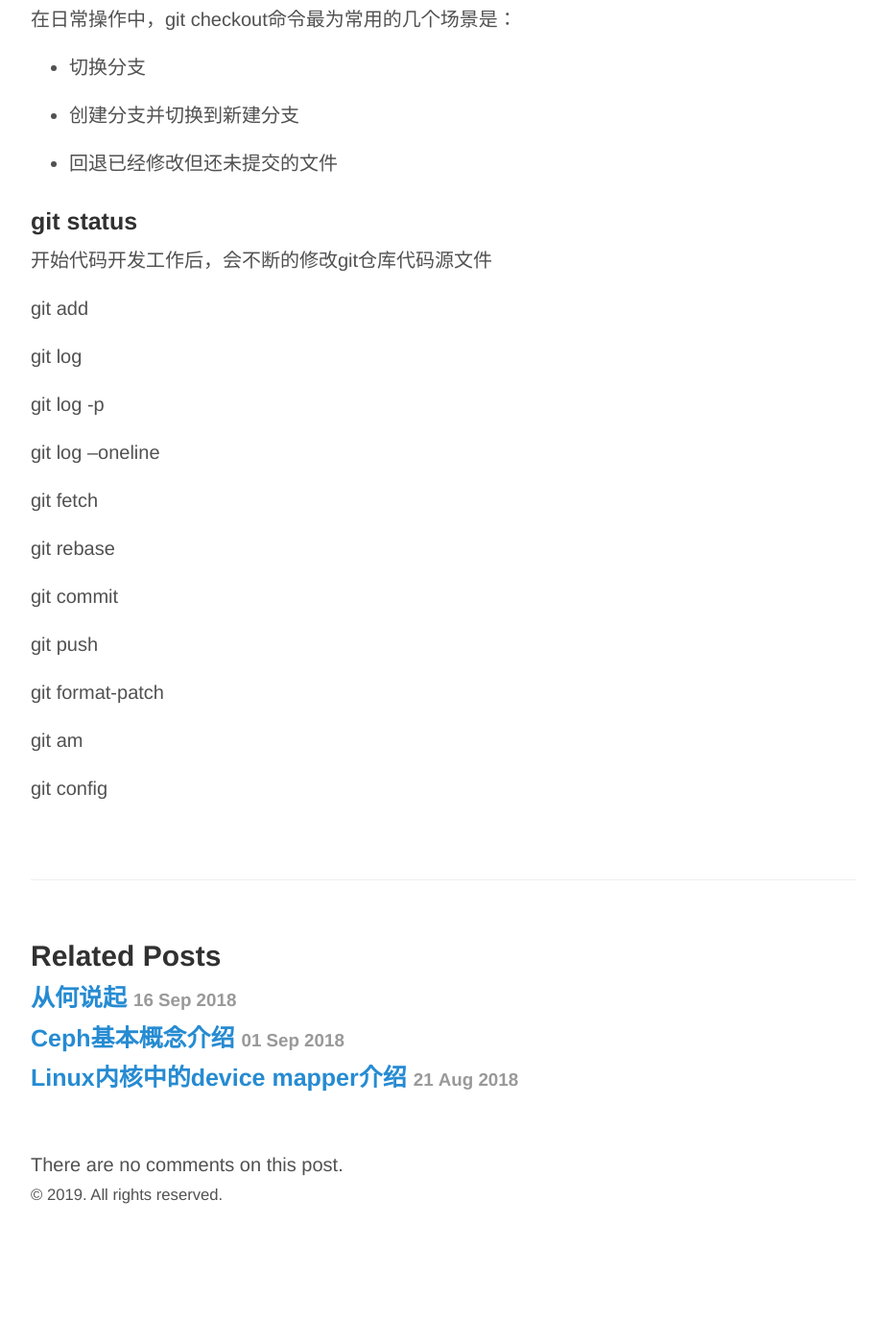
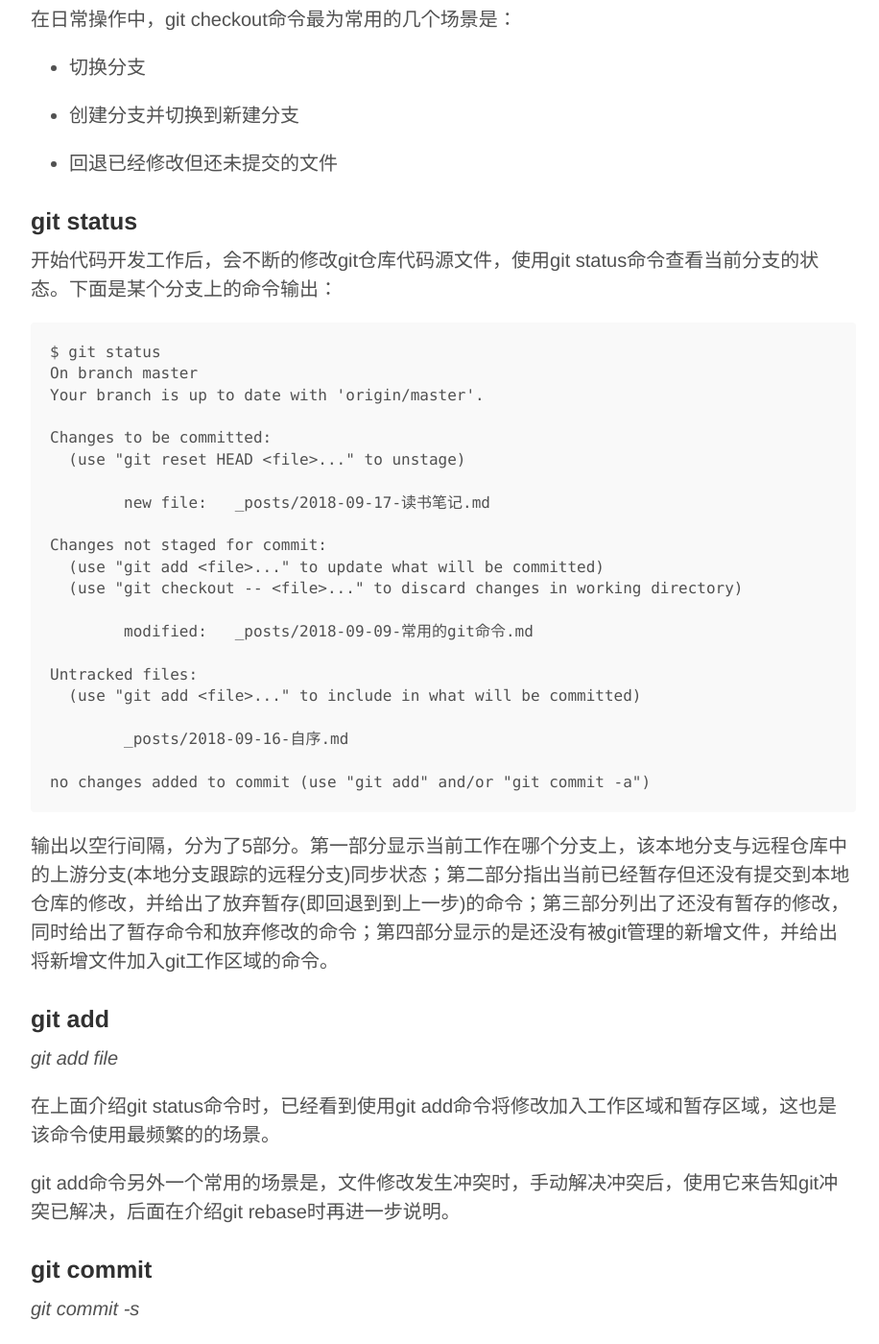
Before and after one commit to bupt075225/bupt075225.github.io, a Jekyll site: the page built from _posts/2018-09-09-常用的git命令.md, in a window 1280 px wide and 1400 px high, scrolled down 1612 px. Shown: the whole window at 96% size, without its empty margins (178-1094 px from the left). Built offline with Jekyll 4.4.1, drawn with Linux system fonts in a browser that asks for light colours; our own code applies the rules of GitHub Pages for plain Markdown files; a script that is not in the unit is left out; before the commit the page ends 2870 px from its top, so only the background shows below that; some of the changed text lies outside the part shown.

Commit message:
Add and update articles
Signed-off-by: LIU CHONG <liuchong.9@gmail.com>

```diff
--- a/_posts/2018-09-09-常用的git命令.md
+++ b/_posts/2018-09-09-常用的git命令.md
@@ -6,7 +6,7 @@
 
 *git clone [url]*
 
-比如，从github克隆一个scrapy项目仓库到本地，可以使用如下命令：
+比如，从github克隆一个scrapy项目的代码仓库到本地，可以使用如下命令：
 
     # git clone https://github.com/scrapy/scrapy.git
 
@@ -21,7 +21,7 @@
     # git branch
     * master
 
-输出显示目前只有一个master分支，*标识当前工作在master分支上。
+输出显示目前只有一个master分支，* 标识当前工作在master分支上。
 
 创建分支使用的命令格式是：
 
@@ -55,21 +55,84 @@
 
 ### git status
 
-开始代码开发工作后，会不断的修改git仓库代码源文件
+开始代码开发工作后，会不断的修改git仓库代码源文件，使用git status命令查看当前分支的状态。下面是某个分支上的命令输出：
 
-git add
+    $ git status
+    On branch master
+    Your branch is up to date with 'origin/master'.
 
-git log
+    Changes to be committed:
+      (use "git reset HEAD <file>..." to unstage)
 
-git log -p
+            new file:   _posts/2018-09-17-读书笔记.md
 
-git log --oneline
+    Changes not staged for commit:
+      (use "git add <file>..." to update what will be committed)
+      (use "git checkout -- <file>..." to discard changes in working directory)
+
+            modified:   _posts/2018-09-09-常用的git命令.md
+
+    Untracked files:
+      (use "git add <file>..." to include in what will be committed)
+
+            _posts/2018-09-16-自序.md
+
+    no changes added to commit (use "git add" and/or "git commit -a")
+
+输出以空行间隔，分为了5部分。第一部分显示当前工作在哪个分支上，该本地分支与远程仓库中的上游分支(本地分支跟踪的远程分支)同步状态；第二部分指出当前已经暂存但还没有提交到本地仓库的修改，并给出了放弃暂存(即回退到到上一步)的命令；第三部分列出了还没有暂存的修改，同时给出了暂存命令和放弃修改的命令；第四部分显示的是还没有被git管理的新增文件，并给出将新增文件加入git工作区域的命令。
+
+### git add
+
+*git add file*
+
+在上面介绍git status命令时，已经看到使用git add命令将修改加入工作区域和暂存区域，这也是该命令使用最频繁的的场景。
+
+git add命令另外一个常用的场景是，文件修改发生冲突时，手动解决冲突后，使用它来告知git冲突已解决，后面在介绍git rebase时再进一步说明。
+
+### git commit
+
+*git commit -s*
+
+这个命令用来将暂存区中的修改提交到本地仓库。提交的时候需要写提交日志(commit log)，日志对于其他人来查看本次提交内容十分有用，日志是对本次提交的简要说明。
+
+-s选项用来在日志尾部加注签名行(Signed-off-by开头)，标注提交人的信息，通常是git全局配置信息中的用户名和邮箱。
+
+-a选项自动地将工作区中所有的修改加入暂存区。
+
+下面是一个提交日志的示例：
+
+    commit c669f3040f250d04b8bec266409c9ad442f79876
+    Author: Stefan Nica <snica@suse.com>
+    Date:   Fri Nov 3 19:02:20 2017 +0100
+
+        wsgi: handle remote connection resets
+
+        While processing a WSGI request, if the remote client forcefully
+        resets the connection while the request data is being read from the
+        socket
+
+        Signed-off-by: Stefan Nica <snica@suse.com>
+
+第一行的commit后面是本次提交的hash值，唯一标识这个提交，第二行是提交者的信息，第三行是提交日期；接下来是日志内容，由提交者撰写。
+
+日志的格式是第一行为简介，以模块名开头，紧跟冒号和一个空格，简介内容的长度控制在一行以内；接下来是一个空行；然后是对本次提交的详细说明，主要阐述本次提交的动机。
+
+### git log
+
+*git log [-p | --stat | --oneline]*
+
+git log命令用来查看提交日志。
+
+-p选项显示每个提交的内容差异
+
+--stat选项显示增改行数统计，每个提交都列出了修改过的文件，以及其中添加和删除的行数，并在最后列出所有增删行数
+
+--oneline选项将每一个提交放在一行显示，这在提交数很大时非常有用
+
 
 git fetch
 
 git rebase
-
-git commit
 
 git push
 
@@ -78,3 +141,11 @@ git format-patch
 git am
 
 git config
+
+### Git中的基本概念
+
+上游
+
+暂存区
+
+工作区
```
Also changed, not shown: _posts/2018-09-16-自序.md (added, +1 -0 lines), _posts/2019-01-31-Systemd简明教程.md (added, +141 -0 lines), _posts/2019-03-07-Systemd进阶.md (added, +11 -0 lines).
